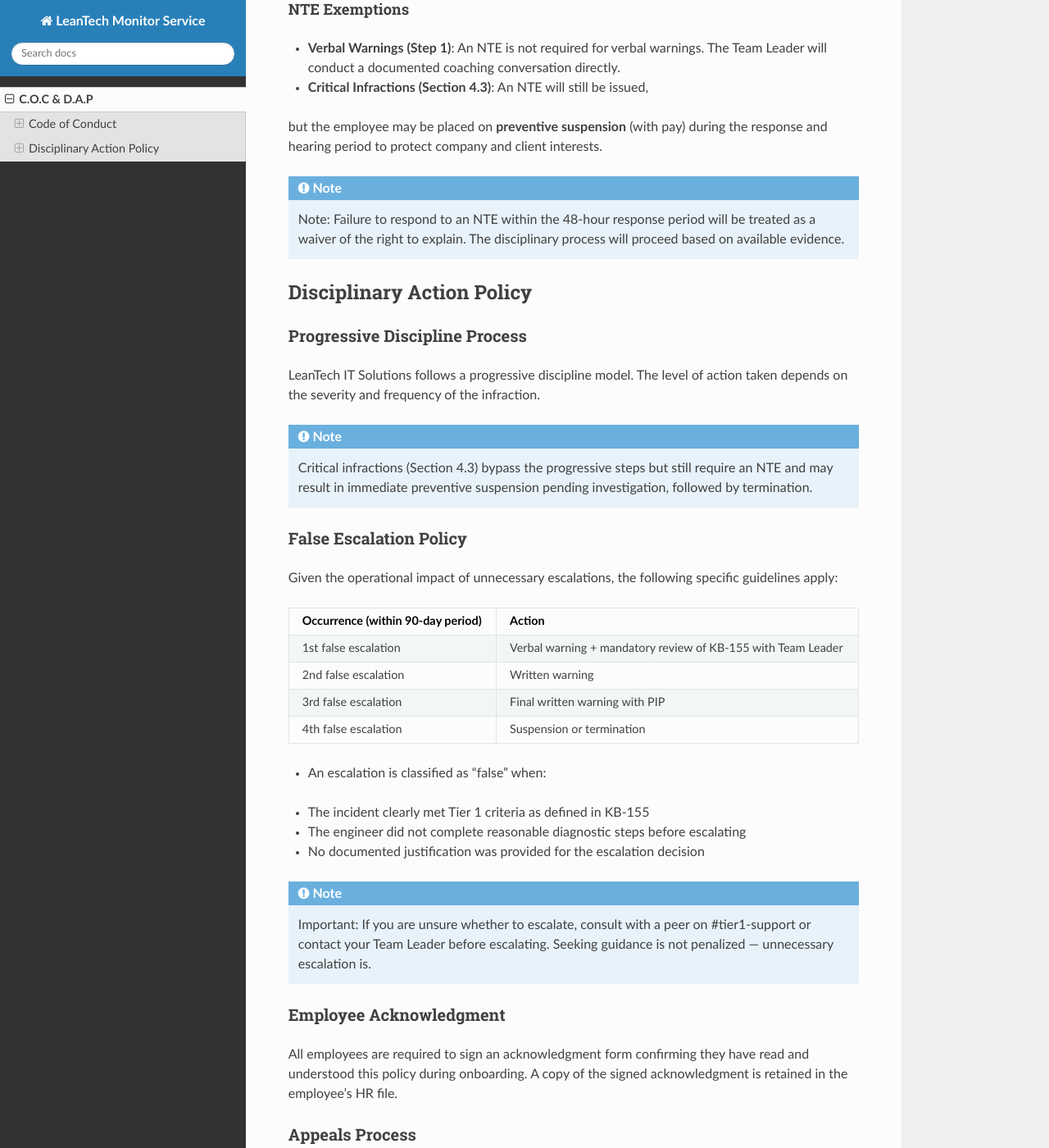
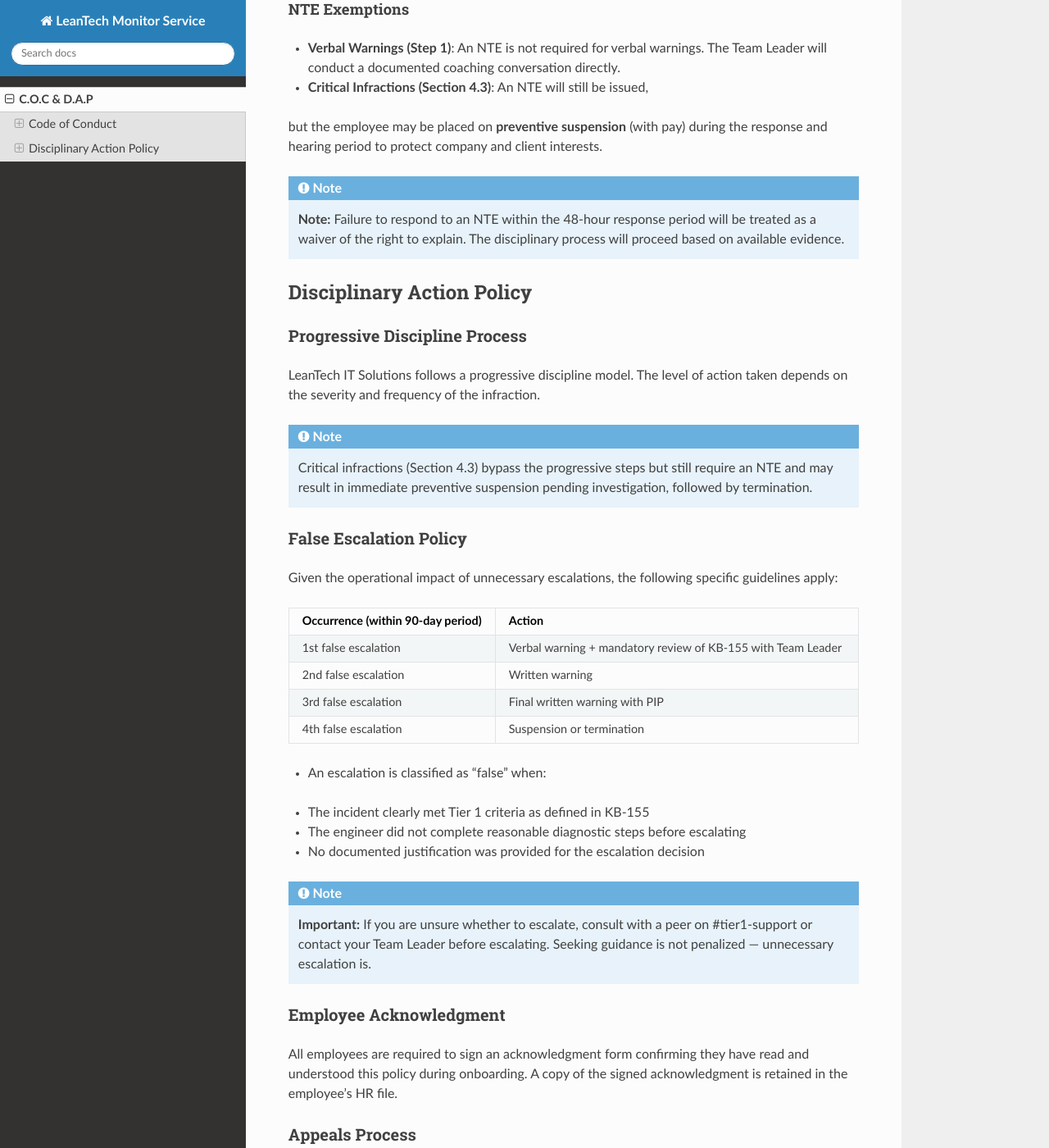
Before and after one commit to UE-Cal-CPE/wg2026-finals-ltcms, a Sphinx documentation site: the page built from docs/source/cocdap.rst, in a window 1280 px wide and 1400 px high, scrolled down 2425 px. Shown: the whole window at 82% size. Built offline with Sphinx 7.4.7 and the Read the Docs theme 3.1.0, drawn with Linux system fonts in a browser that asks for light colours; pages that are not in the unit, such as notebooks, are missing from menus; some of the changed lines change nothing that is shown.

Commit message:
mongolia

```diff
--- a/docs/source/cocdap.rst
+++ b/docs/source/cocdap.rst
@@ -122,20 +122,17 @@
 * A factual description of what occurred
 * A request for the employee's written explanation
 
-2. **Response Period** — The employee has **48 hours** (2 business days) from receipt of the NTE to submit a written explanation to their Team Leader or directly to HR.
-The explanation should include:
+2. **Response Period** — The employee has **48 hours** (2 business days) from receipt of the NTE to submit a written explanation to their Team Leader or directly to HR. The explanation should include:
 * The employee's account of what happened
 * Any context, mitigating circumstances, or justification for the action taken
 * Supporting evidence, if applicable (e.g., ticket logs, screenshots, chat transcripts)
 
-3. **Administrative Hearing** — If the written explanation does not sufficiently resolve the matter, an administrative hearing will be scheduled within **5 business days**
-of receiving the employee's response. The hearing panel will consist of:
+3. **Administrative Hearing** — If the written explanation does not sufficiently resolve the matter, an administrative hearing will be scheduled within **5 business days** of receiving the employee's response. The hearing panel will consist of:
 * The employee's Team Leader
 * A representative from Human Resources
 * The Operations Manager (for Major and Critical infractions)
 
-4. **Decision** — After reviewing the employee's explanation and/or conducting the hearing, the panel will issue a written decision within **3 business days**.
-The decision will include:
+4. **Decision** — After reviewing the employee's explanation and/or conducting the hearing, the panel will issue a written decision within **3 business days**. The decision will include:
 * Whether the infraction is sustained or dismissed
 * The specific disciplinary action to be imposed (if any)
 * The basis for the decision
@@ -148,7 +145,7 @@
 but the employee may be placed on **preventive suspension**  (with pay) during the response and hearing period to protect company and client interests.
 
 .. note::
-    Note: Failure to respond to an NTE within the 48-hour response period will be treated as a waiver of the right to explain.
+    **Note:** Failure to respond to an NTE within the 48-hour response period will be treated as a waiver of the right to explain.
     The disciplinary process will proceed based on available evidence.
 
 Disciplinary Action Policy
@@ -160,7 +157,7 @@
 LeanTech IT Solutions follows a progressive discipline model. The level of action taken depends on the severity and frequency of the infraction.
 
 .. list-table::
-   :width: 100%
+   :width: 15 30 30 25
    :header-rows: 1
 
    * - Step
@@ -197,7 +194,7 @@
 Given the operational impact of unnecessary escalations, the following specific guidelines apply:
 
 .. list-table::
-    :width: 100%
+    :widths: 15 30
     :header-rows: 1
 
     * - Occurrence (within 90-day period)
@@ -217,7 +214,7 @@
 - No documented justification was provided for the escalation decision
 
 .. note::
-    Important: If you are unsure whether to escalate, consult with a peer on #tier1-support or contact your Team Leader before escalating.
+    **Important:** If you are unsure whether to escalate, consult with a peer on #tier1-support or contact your Team Leader before escalating.
     Seeking guidance is not penalized — unnecessary escalation is.
 
 Employee Acknowledgment
```
